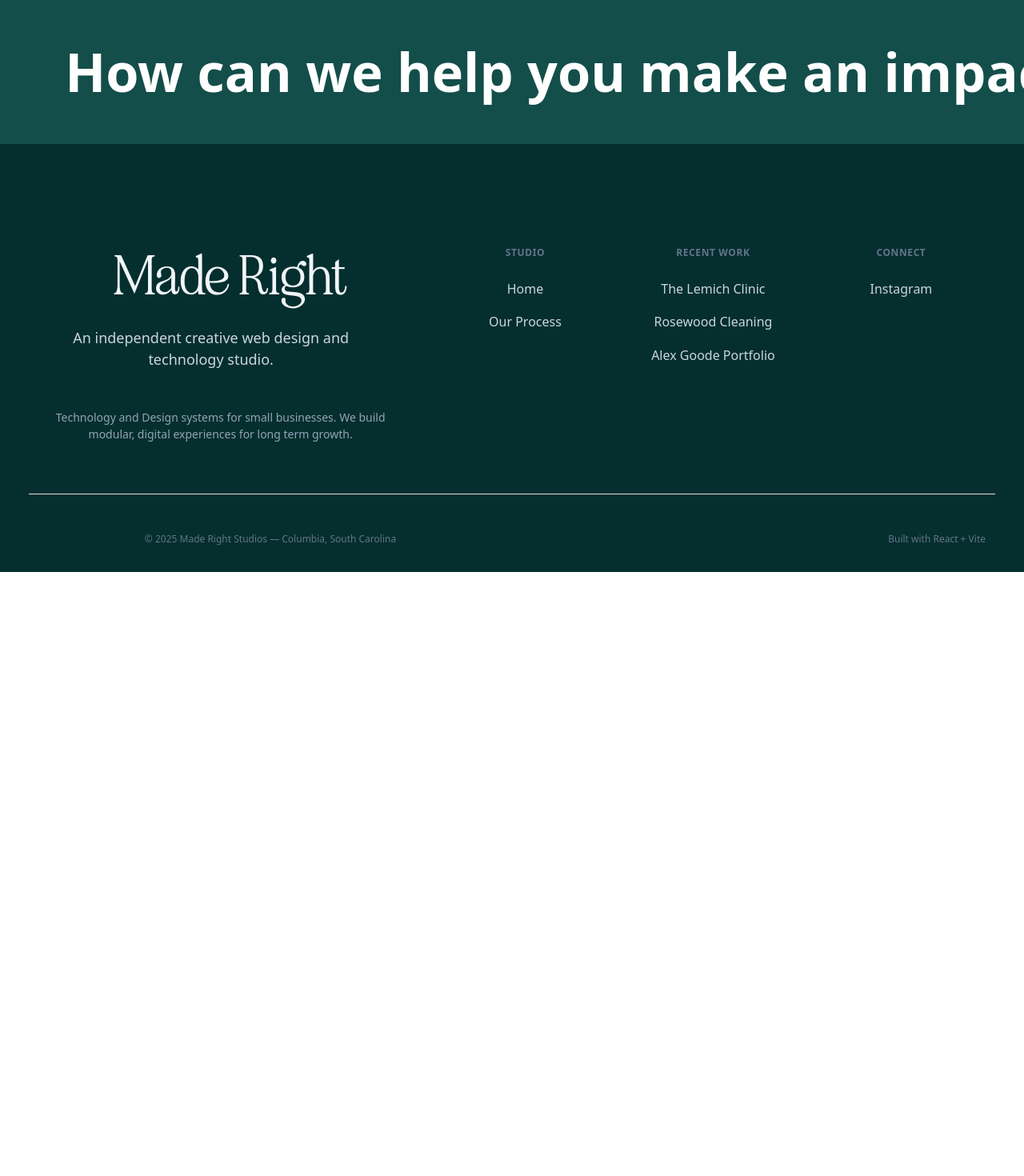
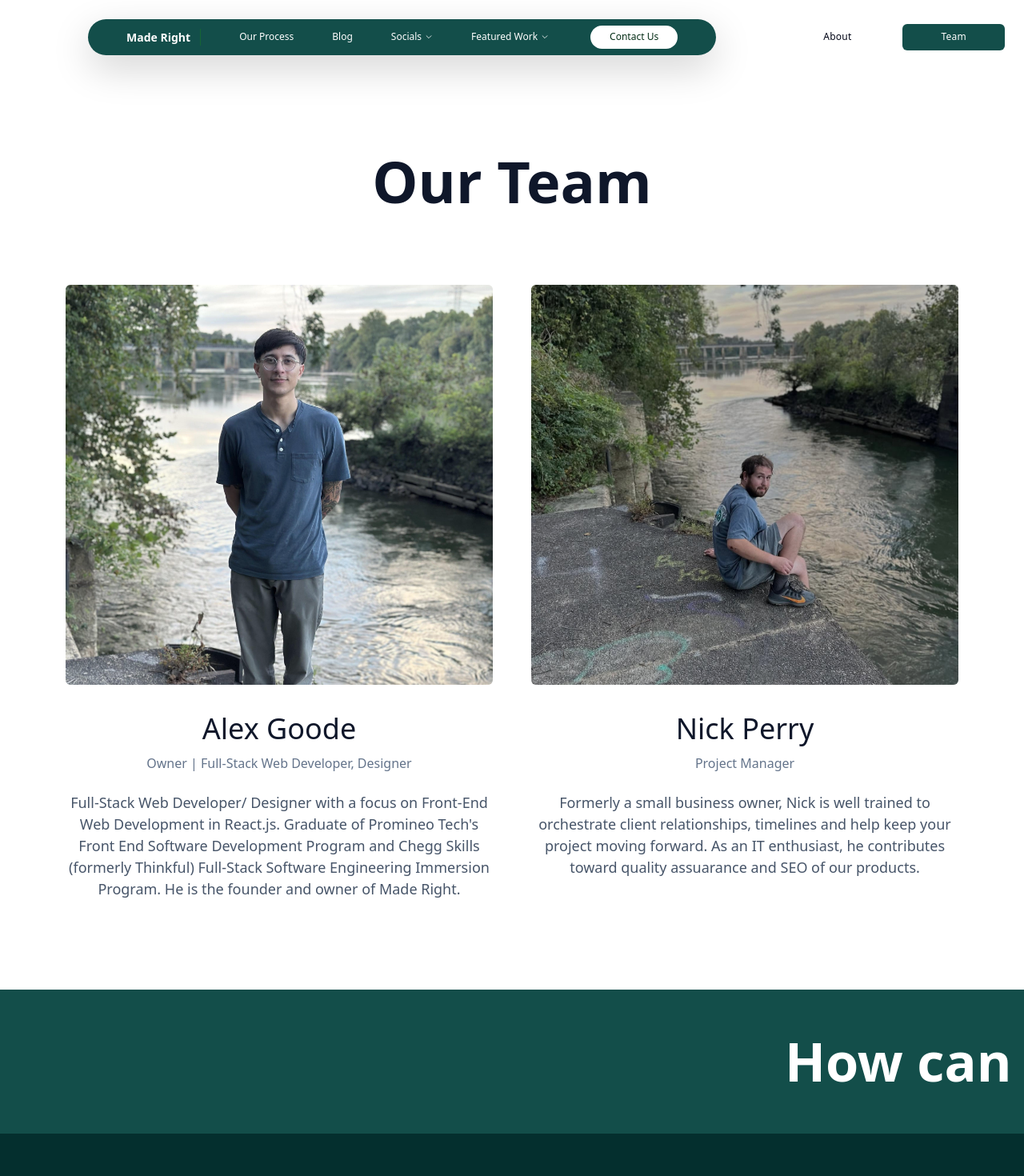
Before and after one commit to alexgoodestudio/maderight.studio, a React (Create React App) app: page /team in a window 1280 px wide. Shown: the top 1470 px of the page at 80% size. Before the commit the page ends 800 px from the top, so only its background shows below. Built offline with nearby package versions, Linux system fonts and the light colour scheme.

Commit message:
about and team section created/ nav bar updated

```diff
--- /dev/null
+++ b/src/Components/About.js
@@ -0,0 +1,101 @@
+import { useRef } from 'react';
+import { useGSAP } from '@gsap/react';
+import gsap from 'gsap';
+import { ScrollTrigger } from 'gsap/ScrollTrigger';
+import Nav from './Nav';
+
+gsap.registerPlugin(ScrollTrigger);
+
+const MOTION = {
+  instant: 0.15,
+  quick: 0.3,
+  smooth: 0.5,
+  slow: 0.8,
+  story: 1.2
+};
+
+function About() {
+  const imageRef = useRef(null);
+  const headingRef = useRef(null);
+  const contentRef = useRef(null);
+
+  useGSAP(() => {
+    const prefersReducedMotion = window.matchMedia(
+      '(prefers-reduced-motion: reduce)'
+    ).matches;
+
+    if (!prefersReducedMotion) {
+      // Image fade-in with subtle scale
+      gsap.from(imageRef.current, {
+        opacity: 0,
+        scale: 0.95,
+        duration: MOTION.slow,
+        ease: 'power2.out',
+        scrollTrigger: {
+          trigger: imageRef.current,
+          start: 'top 80%',
+          once: true
+        }
+      });
+
+      // Heading reveal
+      gsap.from(headingRef.current, {
+        y: 40,
+        opacity: 0,
+        duration: MOTION.smooth,
+        ease: 'power2.out',
+        scrollTrigger: {
+          trigger: headingRef.current,
+          start: 'top 80%',
+          once: true
+        }
+      });
+
+      // Content staggered reveal
+      const contentElements = contentRef.current.children;
+      gsap.from(contentElements, {
+        y: 30,
+        opacity: 0,
+        duration: MOTION.smooth,
+        ease: 'power2.out',
+        stagger: 0.15,
+        scrollTrigger: {
+          trigger: contentRef.current,
+          start: 'top 80%',
+          once: true
+        }
+      });
+    }
+  }, []);
+
+  return (
+    <section >
+        <Nav/>
+        <div className='className="about-section  py-5'>
+      <div className="container">
+        <div className="row align-items-center g-5">
+
+
+          {/* Content Column - 40% */}
+          <div className="col-lg-12">
+            <div className="content-wrapper ps-lg-4">
+
+              <h3 className='bg-teal-950 text-white text-8xl eighties inline-block px-5 py-3 rounded-2xl mb-5'> Made Right</h3>
+              <div ref={contentRef}>
+
+                <p className="text-lg text-justify text-slate-700 mb-4 " style={{ lineHeight: '1.6' }}>
+                  Made Right was started in April of 2025 in Columbia, South Carolina by Alex Goode.
+                  After completing Promineo Tech's Front End Software Development Program and Thinkful's (now Chegg Skills) Full-Stack Software Engineering Immersion Program back in 2023, as a long-time hobbyist of graphic design, the goal was to build a creative design-first web development studio for helping small businesses grow and engage their audience.
+                  In August, after bringing on our new Project Manager, Nick Perry, Made Right is officially ready for taking in new clients!
+                </p>
+              </div>
+            </div>
+          </div>
+        </div>
+      </div>
+      </div>
+    </section>
+  );
+}
+
+export default About;
--- a/src/Components/Nav.js
+++ b/src/Components/Nav.js
@@ -1,4 +1,4 @@
-import  { useState } from "react";
+import { useState } from "react";
 
 function Nav() {
   const [isCompanyOpen, setIsCompanyOpen] = useState(false);
@@ -12,10 +12,11 @@ function Nav() {
   return (
     <>
       {/* Desktop Navigation - Sticky */}
-      <nav className="hidden  md:flex justify-center sticky top-0 z-50 px-4 py-4 -mt-1">
-        <div className="bg-teal-900 rounded-full px-5 py-2 flex items-center gap-5 shadow-lg">
+      <nav className="hidden md:flex justify-between items-center sticky top-0 z-50 px-4 py-4 -mt-1">
+        {/* Main Navigation Pill */}
+        <div className="bg-teal-900 rounded-full px-5 py-2 flex items-center gap-5 shadow-lg mx-auto">
           {/* Logo */}
-          <a href="/" className="flex items-center  gap-2 text-white font-semibold text-sm no-underline pr-3 border-r border-green-800">
+          <a href="/" className="flex items-center gap-2 text-white font-semibold text-sm no-underline pr-3 border-r border-green-800">
             Made Right
           </a>
 
@@ -47,7 +48,6 @@ function Nav() {
                 onMouseLeave={() => setIsCompanyOpen(false)}
               >
                 <div className="bg-white rounded-xl shadow-lg py-1">
-
                   <a href="https://instagram.com/maderight.studio" target="_blank" rel="noopener noreferrer" className="block px-3 py-2 text-xs text-gray-700 hover:bg-gray-100 no-underline rounded-lg mx-1">
                     Instagram
                   </a>
@@ -95,18 +95,36 @@ function Nav() {
           {/* CTA Button */}
           <button
             onClick={handleContactClick}
-            className="bg-white text-green-950  px-4 py-1.5 rounded-full text-xs transition-colors ml-1 cursor-pointer border-0"
+            className="bg-white text-green-950 px-4 py-1.5 rounded-full text-xs transition-colors ml-1 cursor-pointer border-0"
           >
             Contact Us
           </button>
         </div>
+
+        {/* Right Side Links - Isolated */}
+        <div className="flex items-center gap-3">
+          <a
+            href="/about"
+            className=" bg-white text-slate-950 py-2 px-5  rounded-md text-xs font-medium  transition-colors no-underline"
+            style={{ letterSpacing: '0.02em' }}
+          >
+            About
+          </a>
+          <a
+            href="/team"
+            className="text-white bg-teal-900 py-2 px-5 rounded-md text-xs font-medium hover:text-slate-600 transition-colors no-underline"
+            style={{ letterSpacing: '0.02em' }}
+          >
+            Team
+          </a>
+        </div>
       </nav>
 
       {/* Mobile Navigation */}
-      <nav className="md:hidden sticky top-0  z-50 px-3 pt-2 pb-4">
+      <nav className="md:hidden sticky top-0 z-50 px-3 pt-2 pb-4">
         <div className="bg-teal-900 rounded-lg">
           <div className="flex justify-between items-center px-4 py-2">
-            <a href="/" className="flex items-center gap-2  text-white font-semibold text-base no-underline">
+            <a href="/" className="flex items-center gap-2 text-white font-semibold text-base no-underline">
               Made Right
             </a>
             <button
@@ -126,6 +144,12 @@ function Nav() {
                   </a>
                   <a href="/blog" className="px-3 py-2 text-sm text-white hover:bg-green-900 rounded-lg no-underline">
                     Blog
+                  </a>
+                  <a href="/about" className="px-3 py-2 text-sm text-white hover:bg-green-900 rounded-lg no-underline">
+                    About
+                  </a>
+                  <a href="/team" className="px-3 py-2 text-sm text-white hover:bg-green-900 rounded-lg no-underline">
+                    Team
                   </a>
 
                   <div className="px-3 py-2 text-xs font-semibold text-gray-400 uppercase tracking-wider mt-1">
--- a/src/Components/Style.css
+++ b/src/Components/Style.css
@@ -9,7 +9,51 @@
 body {
   overflow-x: hidden;
 }
+/* Team Section - Uniform Image Sizing */
+.team-image-container {
+  width: 100%;
+  height: 500px;
+  position: relative;
+  background-color: #f5f5f4; /* stone-100 fallback */
+}
 
+.team-image {
+  width: 100%;
+  height: 100%;
+  object-fit: cover;
+  object-position: center;
+  filter: grayscale(10%) brightness(1.02);
+  transition: filter 0.3s ease, transform 0.5s ease;
+}
+
+/* Alex's image - show top portion */
+.team-image-top {
+  object-position: top center;
+}
+
+.team-card:hover .team-image {
+  filter: grayscale(0%) brightness(1.05);
+  transform: scale(1.02);
+}
+
+.card-content {
+  padding-top: 0.5rem;
+}
+
+
+
+/* Responsive adjustments */
+@media (max-width: 991px) {
+  .team-image-container {
+    height: 400px;
+  }
+}
+
+@media (max-width: 768px) {
+  .team-image-container {
+    height: 350px;
+  }
+}
 
 
 .eighties {
--- /dev/null
+++ b/src/Components/Team.js
@@ -0,0 +1,134 @@
+import { useRef } from 'react';
+import { useGSAP } from '@gsap/react';
+import gsap from 'gsap';
+import ScrollTrigger from 'gsap/ScrollTrigger';
+import Nick from "./Images/nick-min.jpg";
+import Alex from "./Images/self-min.jpg";
+import Nav from "./Nav";
+
+gsap.registerPlugin(ScrollTrigger);
+
+const MOTION = {
+  smooth: 0.5,
+  quick: 0.3
+};
+
+function Team() {
+  const sectionRef = useRef(null);
+  const headingRef = useRef(null);
+  const cardsRef = useRef(null);
+
+  useGSAP(() => {
+    const prefersReducedMotion = window.matchMedia(
+      '(prefers-reduced-motion: reduce)'
+    ).matches;
+
+    if (!prefersReducedMotion) {
+      // Heading entrance
+      gsap.from(headingRef.current, {
+        y: 40,
+        opacity: 0,
+        duration: MOTION.smooth,
+        ease: 'power2.out',
+        scrollTrigger: {
+          trigger: headingRef.current,
+          start: 'top 80%',
+          once: true
+        }
+      });
+
+      // Stagger team cards
+      const cards = gsap.utils.toArray('.team-card');
+      gsap.from(cards, {
+        y: 60,
+        opacity: 0,
+        duration: MOTION.smooth,
+        ease: 'power2.out',
+        stagger: 0.15,
+        scrollTrigger: {
+          trigger: cardsRef.current,
+          start: 'top 75%',
+          once: true
+        }
+      });
+    }
+  }, []);
+
+  return (
+    <>
+      <Nav />
+      <section ref={sectionRef} className="py-24 py-md-32">
+        <div className="container">
+          {/* Section Heading */}
+          <div ref={headingRef} className="row mb-16 mb-md-20">
+            <div className=" col-12">
+              <h1 className="text-7xl font-bold text-slate-900 mb-4">
+                Our Team
+              </h1>
+              <p className="text-xl text-slate-600">
+
+              </p>
+            </div>
+          </div>
+
+          {/* Team Cards */}
+          <div ref={cardsRef} className="row g-4 g-md-5">
+            {/* Alex Goode - Primary Card (60% width on desktop) */}
+            <div className="col-lg-6 col-12">
+              <article className="team-card">
+                <div className="team-image-container mb-4 overflow-hidden rounded">
+                  <img
+                    src={Alex}
+                    alt="Alex Goode working at desk"
+                    className="team-image team-image-top"
+                    loading="eager"
+                  />
+                </div>
+                <div className="card-content">
+                  <h2 className="text-4xl text-slate-900 mb-2">
+                    Alex Goode
+                  </h2>
+                  <p className="text-metadata text-slate-500 mb-4">
+                    Owner | Full-Stack Web Developer, Designer
+                  </p>
+                  <p className="text-lg text-slate-600 leading-relaxed">
+                    Full-Stack Web Developer/ Designer with a focus on Front-End Web Development in React.js.
+Graduate of Promineo Tech's Front End Software Development Program and Chegg Skills (formerly Thinkful) Full-Stack Software Engineering Immersion Program. He is the founder and owner of Made Right.
+                  </p>
+                </div>
+              </article>
+            </div>
+
+            {/* Nick Perry - Secondary Card (40% width on desktop) */}
+            <div className="col-lg-6 col-12">
+              <article className="team-card">
+                <div className="team-image-container mb-4 overflow-hidden rounded">
+                  <img
+                    src={Nick}
+                    alt="Nick Perry reviewing project materials"
+                    className="team-image"
+                    loading="lazy"
+                  />
+                </div>
+                <div className="card-content">
+                  <h2 className="text-4xl text-slate-900 mb-2">
+                    Nick Perry
+                  </h2>
+                  <p className="text-metadata text-slate-500 mb-4">
+                    Project Manager
+                  </p>
+                  <p className="text-lg text-slate-600 leading-relaxed">
+                    Formerly a small business owner, Nick is well trained to orchestrate client relationships, timelines and help keep your project moving forward.
+                    As an IT enthusiast, he contributes toward quality assuarance and SEO of our products.
+                  </p>
+                </div>
+              </article>
+            </div>
+          </div>
+        </div>
+      </section>
+    </>
+  );
+}
+
+export default Team;
--- a/src/WebRoutes.js
+++ b/src/WebRoutes.js
@@ -3,12 +3,16 @@ import Storage from "./Components/Storage";
 import OurProcess from "./Components/OurProcess";
 import Blog from "./Components/Blog";
 import BlogPost from "./Components/BlogPost";
+import About from "./Components/About";
+import Team from "./Components/Team";
 
 function WebRoutes() {
   return (
     <Routes>
       <Route path="/" element={<Storage />} />
       <Route path="/our-process" element={<OurProcess />} />
+      <Route path="/about" element={<About/>}/>
+      <Route path="team" element={<Team/>}/>
       <Route path="/blog" element={<Blog />} />
       <Route path="/blog/:slug" element={<BlogPost />} />
     </Routes>
```
Also changed, not shown: src/Components/Images/nick-min.jpg (added), src/Components/Images/self-min.jpg (added), src/Navbar.js (deleted).
